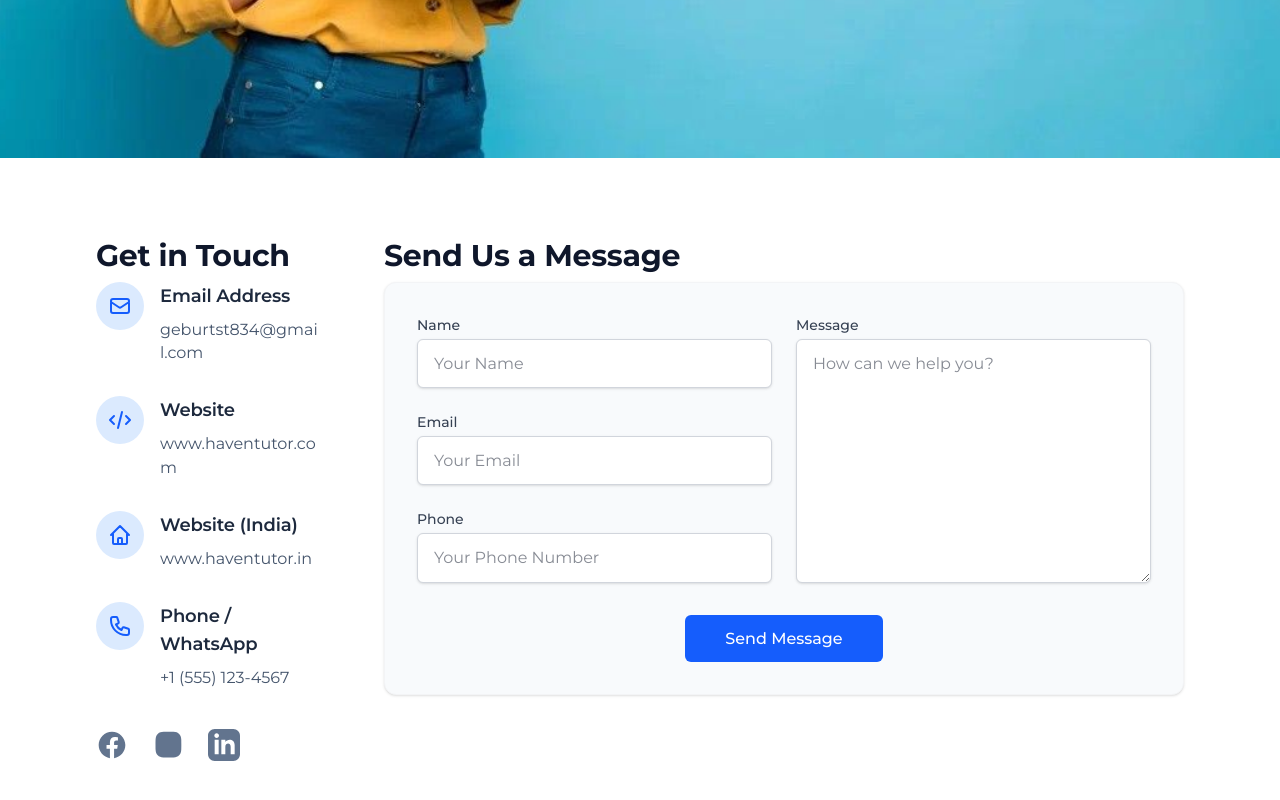
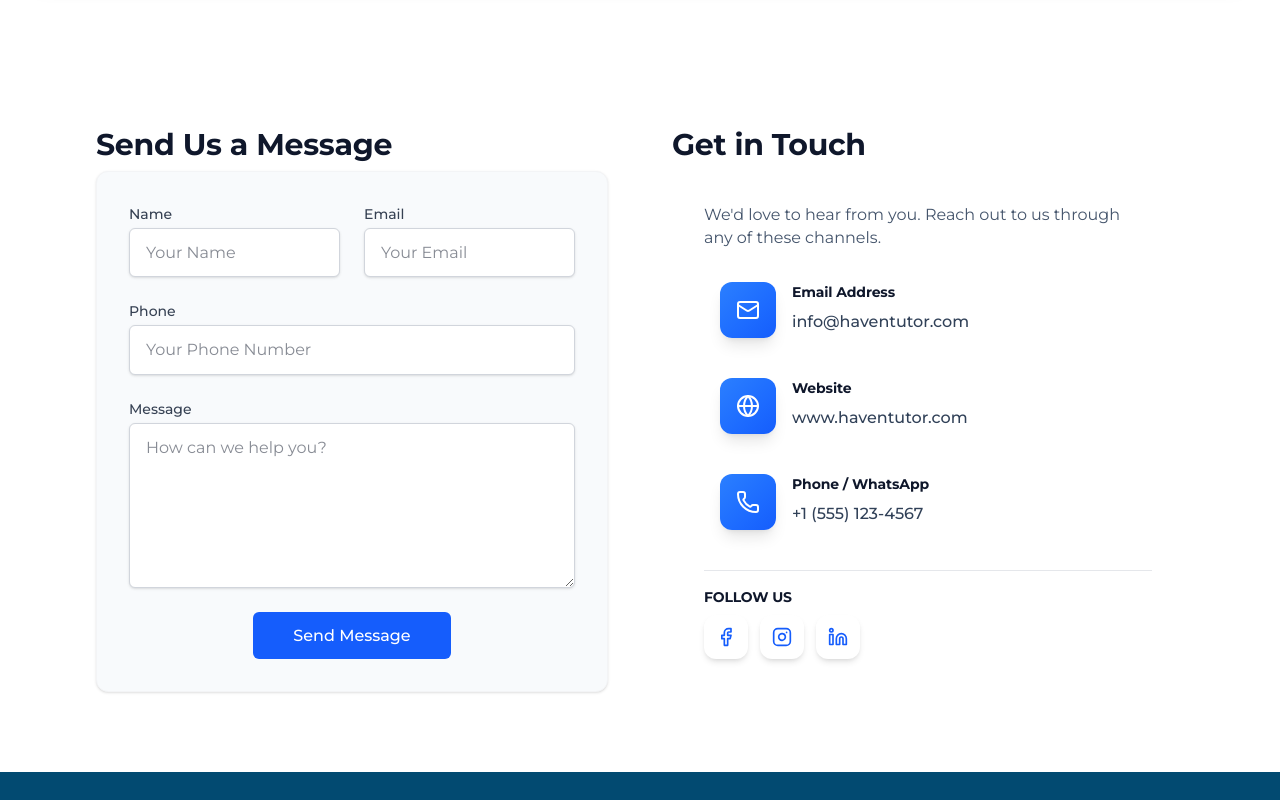
Before and after one commit to technovanam/Haven, a React (Vite) app: page /contact in a window 1280 px wide. Shown: the part 680-1480 px from the top of the page. Built offline with nearby package versions, Linux system fonts and the light colour scheme.

Commit message:
Changes in contact

```diff
--- a/package.json
+++ b/package.json
@@ -12,9 +12,12 @@
   "dependencies": {
     "@emailjs/browser": "^4.4.1",
     "@heroicons/react": "^2.2.0",
+    "emailjs": "^4.0.3",
+    "emailjs-com": "^3.2.0",
     "lucide-react": "^0.546.0",
     "react": "^19.1.1",
     "react-dom": "^19.1.1",
+    "react-phone-number-input": "^3.4.12",
     "react-router-dom": "^7.9.4"
   },
   "devDependencies": {
--- a/src/pages/Contact.jsx
+++ b/src/pages/Contact.jsx
@@ -1,30 +1,33 @@
 import React, { useRef, useState } from 'react';
 import emailjs from '@emailjs/browser';
+import { Building2, Mail, Globe, Phone, Facebook, Instagram, Linkedin } from "lucide-react";
 import contact from '../assets/contact.jpg';
 
-// Reusable contact info item
+// Reusable contact info item - More attractive design
 const ContactInfoItem = ({ icon, title, value, href }) => {
   const content = href ? (
     <a
       href={href}
-      className="text-slate-600 hover:text-blue-600 transition-colors break-all"
+      className="text-slate-700 hover:text-blue-600 transition-colors break-all font-medium"
     >
       {value}
     </a>
   ) : (
-    <p className="text-slate-600 break-all">{value}</p>
+    <p className="text-slate-700 break-all font-medium">{value}</p>
   );
 
   return (
-    <div className="flex items-start">
+    <div className="group hover:bg-blue-50 p-4 rounded-xl transition-all duration-300 cursor-pointer">
+      <div className="flex items-start gap-4">
         <div className="flex-shrink-0">
-        <div className="bg-blue-100 text-blue-600 rounded-full w-12 h-12 flex items-center justify-center">
+          <div className="bg-gradient-to-br from-blue-500 to-blue-600 text-white rounded-xl w-14 h-14 flex items-center justify-center shadow-lg group-hover:shadow-xl group-hover:scale-110 transition-all duration-300">
             {icon}
           </div>
         </div>
-      <div className="ml-4">
-        <h3 className="text-lg font-semibold text-slate-800">{title}</h3>
+        <div className="flex-1">
+          <h3 className="text-sm font-bold text-slate-900 mb-1">{title}</h3>
           {content}
+        </div>
       </div>
     </div>
   );
@@ -55,178 +58,45 @@ const Contact = () => {
 
   return (
     <div className="bg-white">
-      {/* /* Hero Section */}
-        <section
-          className="relative flex items-end justify-end text-right pt-50 pb-70 px-8 sm:px-16 lg:px-24 bg-cover bg-center"
+      {/* Hero Section */}
+      <section className="flex items-center justify-center text-center pt-6 pb-16 px-6 bg-white">
+        <div
+          className="relative rounded-3xl shadow-lg max-w-9xl w-full text-center py-35 md:px-24 bg-cover overflow-hidden"
           style={{
             backgroundImage: `url(${contact})`,
-            backgroundSize: 'cover',
-            backgroundPosition: 'center',
+            backgroundPosition: 'center 25%',
           }}
         >
+          {/* Overlay for better text readability */}
+          <div className="absolute inset-0 bg-gradient-to-br from-blue-900/70 to-blue-800/60"></div>
+
+          {/* Content */}
           <div className="relative z-10">
-            <h1 className="text-5xl sm:text-6xl font-extrabold text-white drop-shadow-lg leading-[1.3] line width">
-          Start Your <br />Learning <br/>Journey <b/>with Us
+            <div className="inline-flex items-center gap-2 bg-white text-blue-700 font-semibold px-4 py-2 rounded-full shadow-sm border border-blue-100 mb-6">
+              <Building2 className="w-5 h-5" />
+              <span className="text-md tracking-wide uppercase">
+                Contact Us
+              </span>
+            </div>
+
+            <h1 className="text-5xl md:text-6xl max-w-7xl mx-auto font-bold text-white leading-tight mb-6">
+              Start Your <br />
+              <span className="italic text-blue-200">Learning Journey</span> with Us
             </h1>
-            <p className="mt-4 max-w-xl ml-auto text-lg text-gray-100 drop-shadow">
-          We are here to help you learn better and grow stronger.
+
+            <p className="text-lg text-white/90 max-w-2xl mx-auto">
+              We are here to help you learn better and grow stronger. Get in touch with us today.
             </p>
+          </div>
         </div>
       </section>
 
         {/* Main Content Section */}
       <section className="py-20 bg-white">
         <div className="container mx-auto px-6 sm:px-12 lg:px-24">
-          <div className="grid grid-cols-1 lg:grid-cols-4 gap-16 items-start">
-            {/* Left 2/3 - Get in Touch */}
+          <div className="grid grid-cols-1 lg:grid-cols-2 gap-16 items-start">
+            {/* Left 1/2 - Form */}
             <div className="lg:col-span-1 flex flex-col justify-between">
-              <h2 className="text-3xl font-bold text-slate-900 mb-8">
-                Get in Touch
-              </h2>
-              <div className="space-y-8">
-                <ContactInfoItem
-                  icon={
-                    <svg
-                      xmlns="http://www.w3.org/2000/svg"
-                      className="h-6 w-6"
-                      fill="none"
-                      viewBox="0 0 24 24"
-                      stroke="currentColor"
-                    >
-                      <path
-                        strokeLinecap="round"
-                        strokeLinejoin="round"
-                        strokeWidth={2}
-                        d="M3 8l7.89 5.26a2 2 0 002.22 0L21 8M5 19h14a2 2 0 002-2V7a2 2 0 00-2-2H5a2 2 0 00-2 2v10a2 2 0 002 2z"
-                      />
-                    </svg>
-                  }
-                  title="Email Address"
-                  value="geburtst834@gmail.com"
-                  href="mailto:geburtg834@gmail.com"
-                />
-                <ContactInfoItem
-                  icon={
-                    <svg
-                      xmlns="http://www.w3.org/2000/svg"
-                      className="h-6 w-6"
-                      fill="none"
-                      viewBox="0 0 24 24"
-                      stroke="currentColor"
-                    >
-                      <path
-                        strokeLinecap="round"
-                        strokeLinejoin="round"
-                        strokeWidth={2}
-                        d="M10 20l4-16m4 4l4 4-4 4M6 16l-4-4 4-4"
-                      />
-                    </svg>
-                  }
-                  title="Website"
-                  value="www.haventutor.com"
-                  href="http://www.haventutor.com"
-                />
-                <ContactInfoItem
-                  icon={
-                    <svg
-                      xmlns="http://www.w3.org/2000/svg"
-                      className="h-6 w-6"
-                      fill="none"
-                      viewBox="0 0 24 24"
-                      stroke="currentColor"
-                    >
-                      <path
-                        strokeLinecap="round"
-                        strokeLinejoin="round"
-                        strokeWidth={2}
-                        d="M3 12l2-2m0 0l7-7 7 7M5 10v10a1 1 0 001 1h3m10-11l2 2m-2-2v10a1 1 0 01-1 1h-3m-6 0a1 1 0 001-1v-4a1 1 0 011-1h2a1 1 0 011 1v4a1 1 0 001 1m-6 0h6"
-                      />
-                    </svg>
-                  }
-                  title="Website (India)"
-                  value="www.haventutor.in"
-                  href="http://www.haventutor.in"
-                />
-                <ContactInfoItem
-                  icon={
-                    <svg
-                      xmlns="http://www.w3.org/2000/svg"
-                      className="h-6 w-6"
-                      fill="none"
-                      viewBox="0 0 24 24"
-                      stroke="currentColor"
-                    >
-                      <path
-                        strokeLinecap="round"
-                        strokeLinejoin="round"
-                        strokeWidth={2}
-                        d="M3 5a2 2 0 012-2h3.28a1 1 0 01.948.684l1.498 4.493a1 1 0 01-.502 1.21l-2.257 1.13a11.042 11.042 0 005.516 5.516l1.13-2.257a1 1 0 011.21-.502l4.493 1.498a1 1 0 01.684.949V19a2 2 0 01-2 2h-1C9.716 21 3 14.284 3 6V5z"
-                      />
-                    </svg>
-                  }
-                  title="Phone / WhatsApp"
-                  value="+1 (555) 123-4567"
-                  href="tel:+15551234567"
-                />
-              </div>
-
-              {/* Social Links */}
-              <div className="flex space-x-6 mt-10">
-                <a
-                  href="#"
-                  aria-label="Facebook"
-                  className="text-slate-500 hover:text-blue-600 transition-colors"
-                >
-                  <svg
-                    className="w-8 h-8"
-                    fill="currentColor"
-                    viewBox="0 0 24 24"
-                    aria-hidden="true"
-                  >
-                    <path
-                      fillRule="evenodd"
-                      d="M22 12c0-5.523-4.477-10-10-10S2 6.477 2 12c0 4.991 3.657 9.128 8.438 9.878v-6.987h-2.54V12h2.54V9.797c0-2.506 1.492-3.89 3.777-3.89 1.094 0 2.238.195 2.238.195v2.46h-1.26c-1.243 0-1.63.771-1.63 1.562V12h2.773l-.443 2.89h-2.33v6.988C18.343 21.128 22 16.991 22 12z"
-                      clipRule="evenodd"
-                    />
-                  </svg>
-                </a>
-                <a
-                  href="#"
-                  aria-label="Instagram"
-                  className="text-slate-500 hover:text-blue-600 transition-colors"
-                >
-                  <svg
-                    className="w-8 h-8"
-                    fill="currentColor"
-                    viewBox="0 0 24 24"
-                    aria-hidden="true"
-                  >
-                    <path
-                      fillRule="evenodd"
-                      d="M12.315 2c2.43 0 2.784.013 3.808.06 1.064.049 1.791.218 2.427.465a4.902 4.902 0 011.772 1.153 4.902 4.902 0 011.153 1.772c.247.636.416 1.363.465 2.427.048 1.024.06 1.378.06 3.808s-.012 2.784-.06 3.808c-.049 1.064-.218 1.791-.465 2.427a4.902 4.902 0 01-1.153 1.772 4.902 4.902 0 01-1.772 1.153c-.636.247-1.363.416-2.427.465-1.024.048-1.378.06-3.808.06s-2.784-.013-3.808-.06c-1.064-.049-1.791-.218-2.427-.465a4.902 4.902 0 01-1.772-1.153 4.902 4.902 0 01-1.153-1.772c-.247-.636-.416-1.363-.465-2.427-.048-1.024-.06-1.378-.06-3.808s.012-2.784.06-3.808c.049-1.064.218-1.791.465-2.427a4.902 4.902 0 011.153-1.772A4.902 4.902 0 016.345 2.525c.636-.247 1.363-.416 2.427-.465C9.795 2.013 10.148 2 12.315 2z"
-                      clipRule="evenodd"
-                    />
-                  </svg>
-                </a>
-                <a
-                  href="#"
-                  aria-label="LinkedIn"
-                  className="text-slate-500 hover:text-blue-600 transition-colors"
-                >
-                  <svg
-                    className="w-8 h-8"
-                    fill="currentColor"
-                    viewBox="0 0 24 24"
-                    aria-hidden="true"
-                  >
-                    <path d="M19 0h-14c-2.761 0-5 2.239-5 5v14c0 2.761 2.239 5 5 5h14c2.762 0 5-2.239 5-5v-14c0-2.761-2.238-5-5-5zm-11 19h-3v-11h3v11zm-1.5-12.268c-.966 0-1.75-.79-1.75-1.764s.784-1.764 1.75-1.764 1.75.79 1.75 1.764-.783 1.764-1.75 1.764zm13.5 12.268h-3v-5.604c0-3.368-4-3.113-4 0v5.604h-3v-11h3v1.765c1.396-2.586 7-2.777 7 2.476v6.759z" />
-                  </svg>
-                </a>
-              </div>
-            </div>
-
-            {/* Right 1/3 - Form */}
-           <div className="lg:col-span-3 flex flex-col justify-between">
               <h2 className="text-3xl font-bold text-slate-900 mb-8">
                 Send Us a Message
               </h2>
@@ -235,9 +105,8 @@ const Contact = () => {
                 onSubmit={sendEmail}
                 className="bg-slate-50 p-8 rounded-xl shadow-sm border border-gray-100"
               >
-  <div className="grid grid-cols-1 md:grid-cols-2 gap-6">
-    {/* Left side - Input fields */}
-    <div className="space-y-6">
+                <div className="grid grid-cols-1 md:grid-cols-2 gap-6 mb-6">
+                  {/* Name Field */}
                   <div>
                     <label htmlFor="user_name" className="block text-sm font-medium text-gray-700 mb-1">
                       Name
@@ -252,6 +121,7 @@ const Contact = () => {
                     />
                   </div>
 
+                  {/* Email Field */}
                   <div>
                     <label htmlFor="user_email" className="block text-sm font-medium text-gray-700 mb-1">
                       Email
@@ -266,7 +136,8 @@ const Contact = () => {
                     />
                   </div>
 
-      <div>
+                  {/* Phone Field */}
+                  <div className="md:col-span-2">
                     <label htmlFor="user_phone" className="block text-sm font-medium text-gray-700 mb-1">
                       Phone
                     </label>
@@ -280,8 +151,8 @@ const Contact = () => {
                   </div>
                 </div>
 
-    {/* Right side - Message box */}
-    <div className="flex flex-col">
+                {/* Message box - Full width at bottom */}
+                <div className="mb-6">
                   <label htmlFor="message" className="block text-sm font-medium text-gray-700 mb-1">
                     Message
                   </label>
@@ -289,15 +160,14 @@ const Contact = () => {
                     placeholder="How can we help you?"
                     name="message"
                     id="message"
-        rows="9"
+                    rows="6"
                     required
-        className="flex-grow block w-full px-4 py-3 bg-white border border-gray-300 rounded-md shadow-sm focus:outline-none focus:ring-blue-500 focus:border-blue-500"
+                    className="block w-full px-4 py-3 bg-white border border-gray-300 rounded-md shadow-sm focus:outline-none focus:ring-blue-500 focus:border-blue-500"
                   ></textarea>
                 </div>
-  </div>
 
-  {/* Centered Button Below the Two Columns */}
-  <div className="flex justify-center mt-8">
+                {/* Button */}
+                <div className="flex justify-center">
                   <button
                     type="submit"
                     className="py-3 px-10 text-white font-medium rounded-md bg-blue-600 hover:bg-blue-700 transition-colors"
@@ -305,9 +175,72 @@ const Contact = () => {
                     Send Message
                   </button>
                 </div>
+                {formStatus && (
+                  <p className="mt-4 text-center text-sm text-gray-700">{formStatus}</p>
+                )}
+              </form>
+            </div>
 
-  {formStatus && <p className="mt-6 text-center text-gray-600">{formStatus}</p>}
-</form>
+            {/* Right 1/2 - Get in Touch */}
+            <div className="lg:col-span-1 flex flex-col">
+              <h2 className="text-3xl font-bold text-slate-900 mb-8">
+                Get in Touch
+              </h2>
+              <div className="p-8 bg-white rounded-xl">
+                <p className="text-slate-600 mb-4">
+                  We'd love to hear from you. Reach out to us through any of these channels.
+                </p>
+                <div className="space-y-2">
+                  <ContactInfoItem
+                    icon={<Mail className="w-6 h-6" />}
+                    title="Email Address"
+                    value="info@haventutor.com"
+                    href="mailto:info@haventutor.com"
+                  />
+                  <ContactInfoItem
+                    icon={<Globe className="w-6 h-6" />}
+                    title="Website"
+                    value="www.haventutor.com"
+                    href="https://www.haventutor.com"
+                  />
+                  <ContactInfoItem
+                    icon={<Phone className="w-6 h-6" />}
+                    title="Phone / WhatsApp"
+                    value="+1 (555) 123-4567"
+                    href="tel:+15551234567"
+                  />
+                </div>
+
+                {/* Social Links */}
+                <div className="mt-6 pt-4 border-t border-gray-200">
+                  <h3 className="text-sm font-bold text-slate-900 mb-3 uppercase tracking-wide">
+                    Follow Us
+                  </h3>
+                  <div className="flex gap-3">
+                    <a
+                      href="#"
+                      aria-label="Facebook"
+                      className="bg-white hover:bg-blue-600 text-blue-600 hover:text-white p-3 rounded-xl shadow-md hover:shadow-lg transition-all duration-300 group"
+                    >
+                      <Facebook className="w-5 h-5" />
+                    </a>
+                    <a
+                      href="#"
+                      aria-label="Instagram"
+                      className="bg-white hover:bg-blue-600 text-blue-600 hover:text-white p-3 rounded-xl shadow-md hover:shadow-lg transition-all duration-300 group"
+                    >
+                      <Instagram className="w-5 h-5" />
+                    </a>
+                    <a
+                      href="#"
+                      aria-label="LinkedIn"
+                      className="bg-white hover:bg-blue-600 text-blue-600 hover:text-white p-3 rounded-xl shadow-md hover:shadow-lg transition-all duration-300 group"
+                    >
+                      <Linkedin className="w-5 h-5" />
+                    </a>
+                  </div>
+                </div>
+              </div>
             </div>
           </div>
         </div>
```
Also changed, not shown: 1 other file (tests, documents, lock files or other folders). Lines whose indentation alone changed are shown as unchanged.
